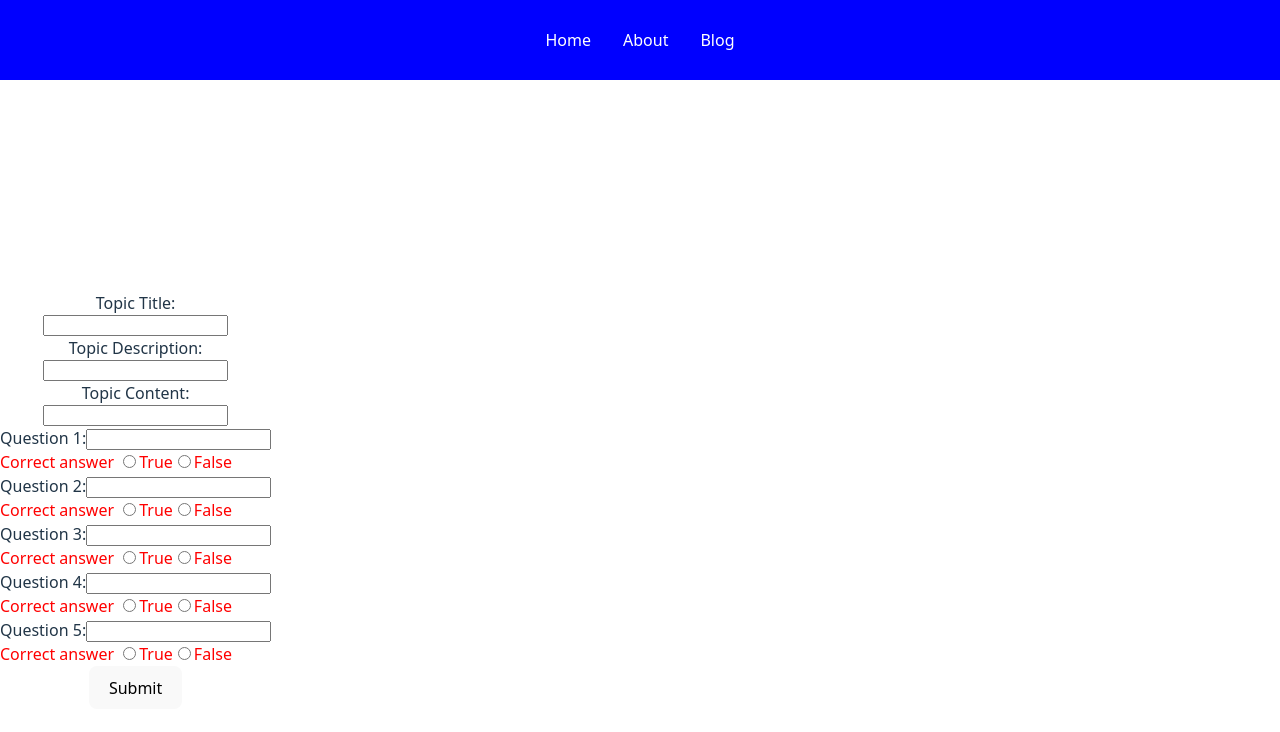
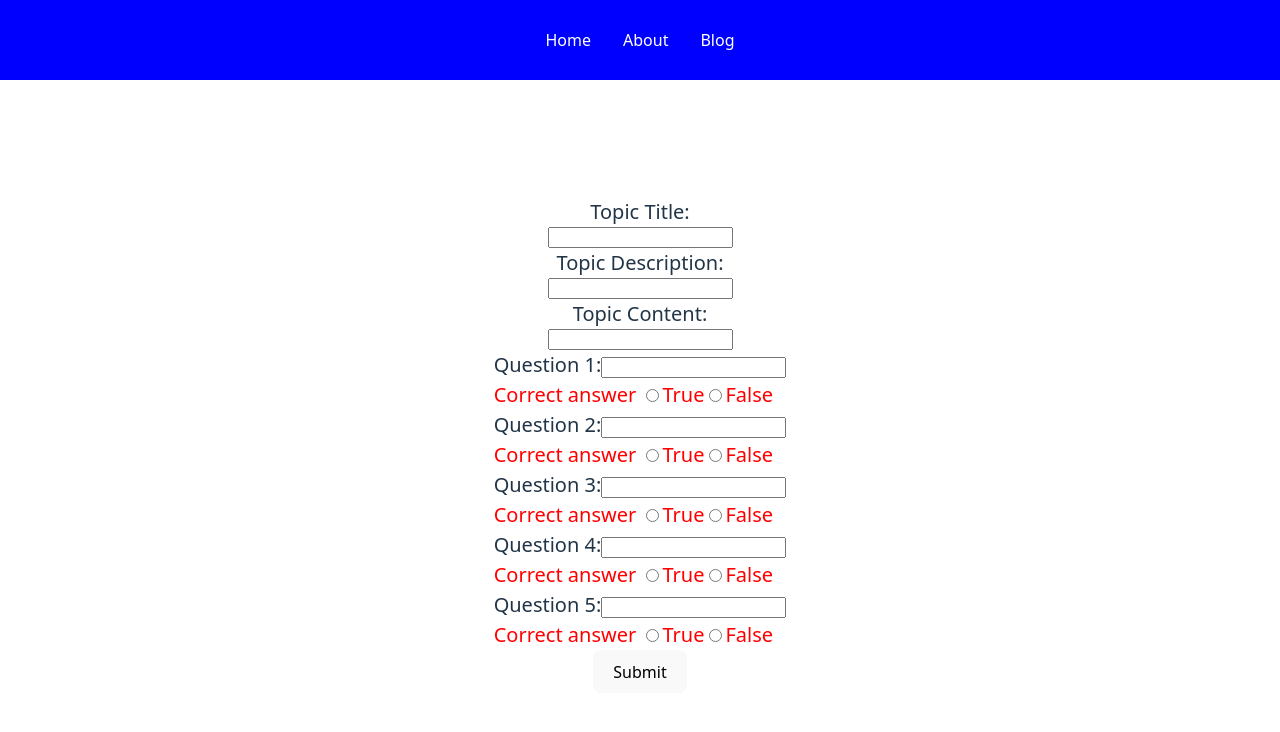
Before and after one commit to GittoKia/questionnare, a React (Vite) app in the folder frontend/: page /topic/1/update in a window 1280 px wide. Shown: the top 732 px of the page. Built offline with nearby package versions, Linux system fonts and the light colour scheme; no server answers.

Commit message:
Added a Landing route and changed the homePage

```diff
--- a/frontend/src/App.tsx
+++ b/frontend/src/App.tsx
@@ -1,6 +1,7 @@
 import { Route, createBrowserRouter, createRoutesFromElements, RouterProvider } from 'react-router-dom'
 import { ToastContainer } from 'react-toastify';
 
+import Landing from './pages/Landing';
 import MainLayout from './layouts/MainLayout'
 import Question from './pages/Question'
 import ViewTopic from './pages/ViewTopic'
@@ -8,6 +9,7 @@ import HomePage from './pages/HomePage'
 import Result from './pages/Result'
 import About from './pages/About';
 import CreateTopic from './pages/CreateTopic';
+import NotFoundPage from './pages/NotFoundPage';
 
 
 const App = () => {
@@ -16,13 +18,15 @@ const App = () => {
   const router = createBrowserRouter(
     createRoutesFromElements(
       <>
-        <Route path='/' element={<MainLayout />}>
-          <Route index element={<HomePage />} />
+      <Route path='/' element={<Landing />} />
+        <Route element={<MainLayout />}>
+          <Route path='/home' element={<HomePage />} />
           <Route path='/about' element={<About />} />
           <Route path="/topic/:id" element={<ViewTopic />} />
           <Route path="/topic/:id/result" element={<Result />} />
           <Route path="/createTopic" element={<CreateTopic premade={false}/>}/>
           <Route path="/topic/:id/update" element={<CreateTopic premade={true}/>}/>
+          <Route path='*' element={<NotFoundPage />}/>
         </Route>
         <Route path='/topic/:id/question/:q' element={<Question />} />
       </>
--- a/frontend/src/components/Navbar.tsx
+++ b/frontend/src/components/Navbar.tsx
@@ -4,7 +4,7 @@ const Navbar = () => {
   return (
     <div className='navbar'>
       <NavLink
-        to="/"
+        to="/home"
         className='n'
       >Home</NavLink>
       <NavLink
--- a/frontend/src/pages/CreateTopic.tsx
+++ b/frontend/src/pages/CreateTopic.tsx
@@ -58,7 +58,7 @@ const CreateTopic = ({ premade }: { premade: boolean }) => {
 
     if (!premade || !id) {
       await createTopic(submitObject);
-      navigate(-1);
+      navigate("/home");
     }
     else {
       await updateTopic(id, submitObject)
@@ -106,7 +106,7 @@ const CreateTopic = ({ premade }: { premade: boolean }) => {
           />
 
           <div className="true-false">
-            <span className="label">Correct answer&nbsp;</span>
+            <label className="label">Correct answer&nbsp;</label>
 
             <label>
               <input
--- /dev/null
+++ b/frontend/src/pages/Landing.tsx
@@ -0,0 +1,9 @@
+import { Link } from "react-router-dom"
+
+const Landing = () => {
+  return (
+    <Link to='/home'>Landing</Link>
+  )
+}
+
+export default Landing
--- /dev/null
+++ b/frontend/src/pages/NotFoundPage.tsx
@@ -0,0 +1,9 @@
+import React from 'react'
+
+const NotFoundPage = () => {
+  return (
+    <div>NotFoundPage</div>
+  )
+}
+
+export default NotFoundPage
--- a/frontend/src/pages/Result.tsx
+++ b/frontend/src/pages/Result.tsx
@@ -12,7 +12,7 @@ const Result = () => {
 
   if (state === null) {
     // user refreshed or hit the URL manually → punt them home
-    return <Link to="/">Back to Home</Link>;
+    return <Link to="/home">Back to Home</Link>;
   }
 
   return (
@@ -31,7 +31,7 @@ const Result = () => {
         </button>
 
         <Link
-          to="/"
+          to="/home"
           className="rounded bg-gray-200 px-4 py-2 font-medium text-gray-800"
         >
           Home
--- a/frontend/src/pages/ViewTopic.tsx
+++ b/frontend/src/pages/ViewTopic.tsx
@@ -32,7 +32,7 @@ const ViewTopic = () => {
     e.preventDefault()
     if (topic){
     await deleteTopic(topic._id)}
-    navigate(-1)
+    navigate("/home")
   }
 
   //return topic information
--- a/frontend/src/styles/CreateTopic.scss
+++ b/frontend/src/styles/CreateTopic.scss
@@ -1,8 +1,12 @@
 form{
-    margin-top:200px;
+    margin-top:90px;
+    width:100vw;
     display:flex;
     flex-direction:column;
     align-items:center;
+    label{
+        font-size:20px;
+    }
     .true-false{
         color:red;
     }
```
